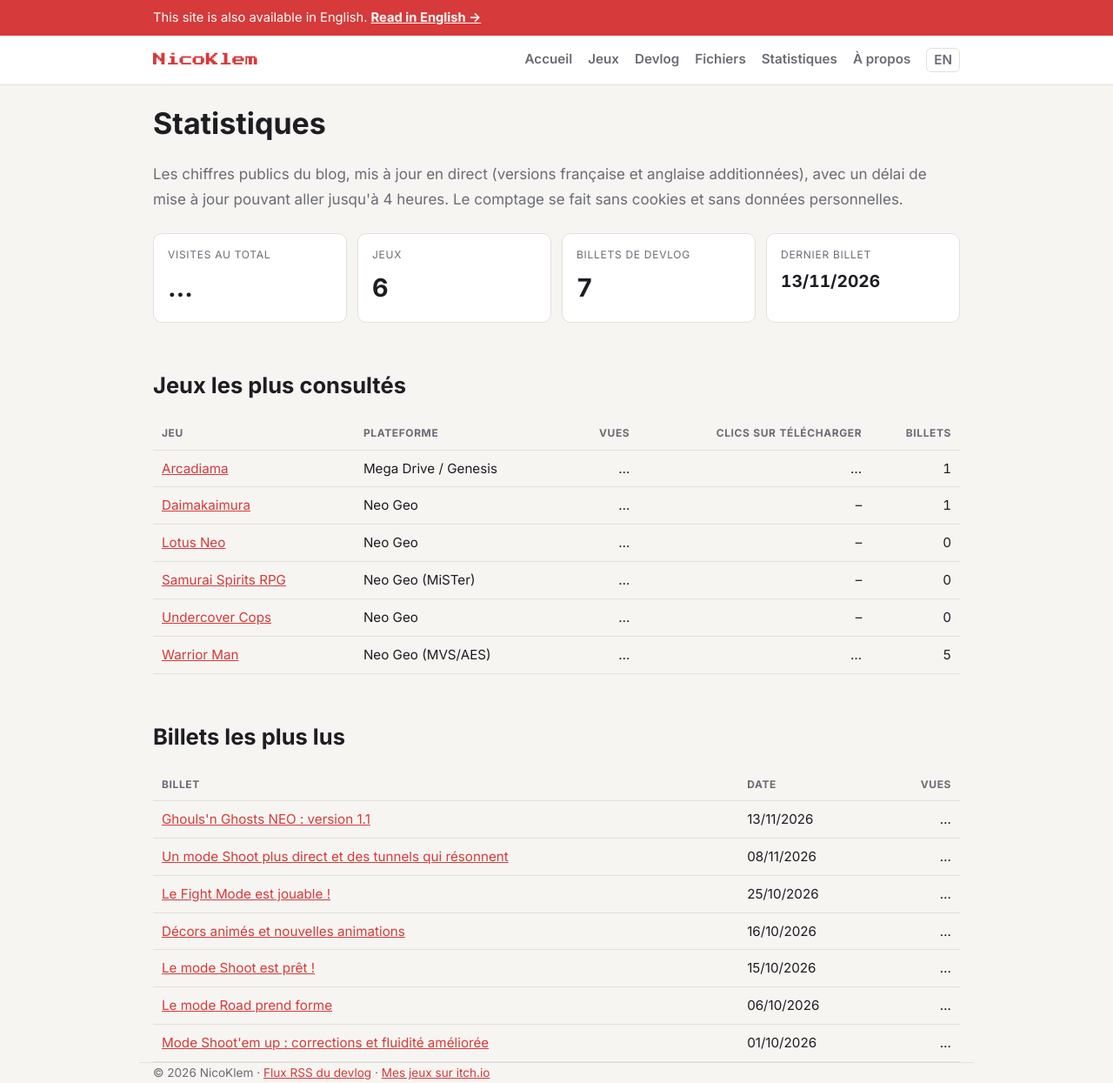
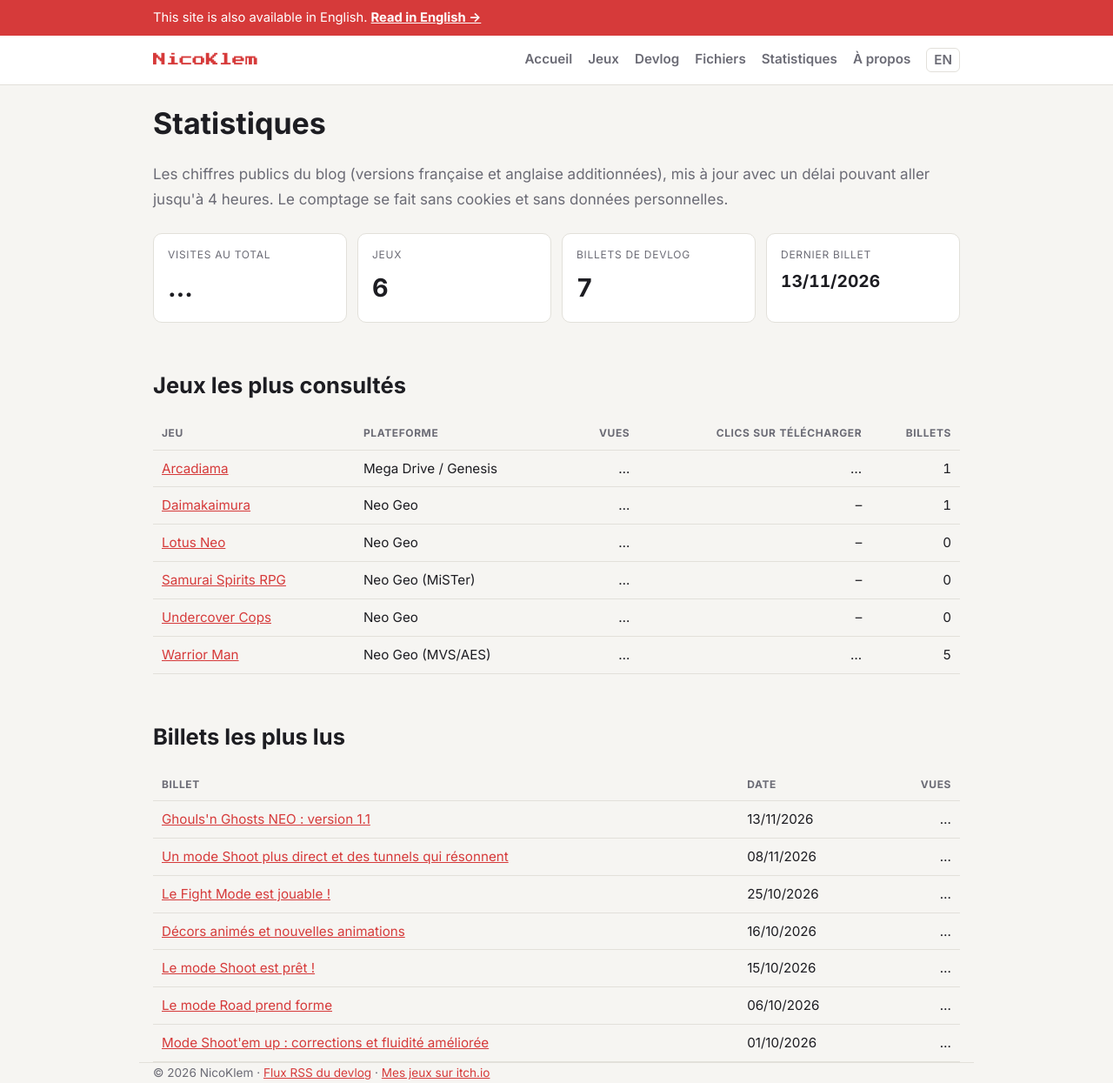
Before and after one commit to Kanjinan/kanjinan.github.io, a Jekyll site: the page built from statistiques/index.html, in a window 1280 px wide. Shown: the whole page at 87% size. Built offline with Jekyll 4.4.1, drawn with Linux system fonts in a browser that asks for light colours; comment, search, counter and statistics services are not loaded.

Commit message:
Statistiques : formulation du délai

```diff
--- a/en/stats/index.html
+++ b/en/stats/index.html
@@ -4,7 +4,7 @@ title: Stats
 ref: stats
 ---
 <h1>Stats</h1>
-<p class="intro">The blog's public numbers, updated live (French and English versions combined), with an update delay of up to 4 hours. Counting is done without cookies or personal data.</p>
+<p class="intro">The blog's public numbers (French and English versions combined), updated with a delay of up to 4 hours. Counting is done without cookies or personal data.</p>
 
 {% if site.goatcounter and site.goatcounter != "" %}
 {% include tableaux-stats.html l_total="Total visits" l_games="Games" l_posts="Devlog posts" l_last="Latest post" l_top_games="Most viewed games" l_game="Game" l_posts_short="Posts" l_top_posts="Most read posts" l_post="Post" %}{% else %}
--- a/statistiques/index.html
+++ b/statistiques/index.html
@@ -4,7 +4,7 @@ title: Statistiques
 ref: stats
 ---
 <h1>Statistiques</h1>
-<p class="intro">Les chiffres publics du blog, mis à jour en direct (versions française et anglaise additionnées), avec un délai de mise à jour pouvant aller jusqu'à 4 heures. Le comptage se fait sans cookies et sans données personnelles.</p>
+<p class="intro">Les chiffres publics du blog (versions française et anglaise additionnées), mis à jour avec un délai pouvant aller jusqu'à 4 heures. Le comptage se fait sans cookies et sans données personnelles.</p>
 
 {% if site.goatcounter and site.goatcounter != "" %}
 {% include tableaux-stats.html l_total="Visites au total" l_games="Jeux" l_posts="Billets de devlog" l_last="Dernier billet" l_top_games="Jeux les plus consultés" l_game="Jeu" l_posts_short="Billets" l_top_posts="Billets les plus lus" l_post="Billet" %}{% else %}
```
